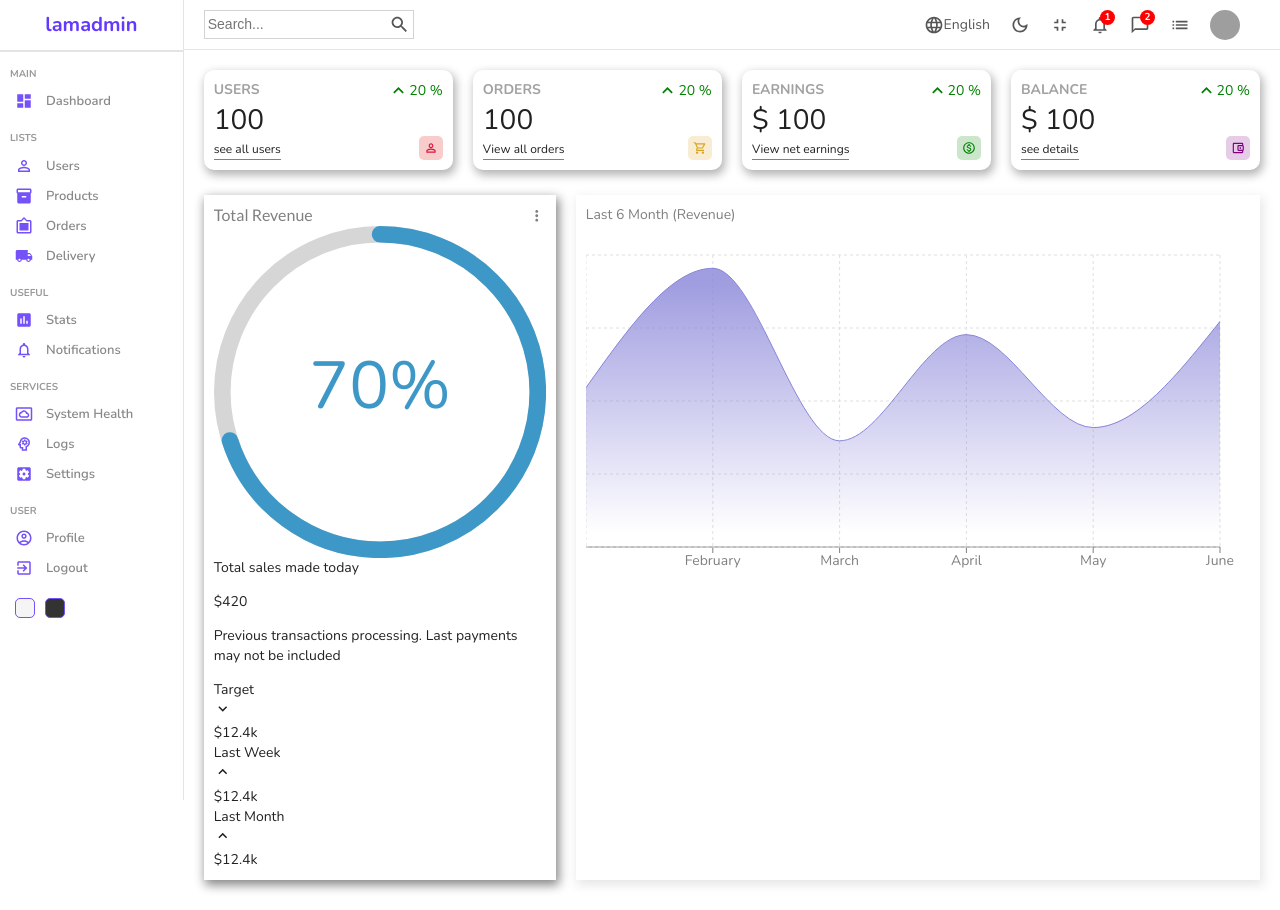
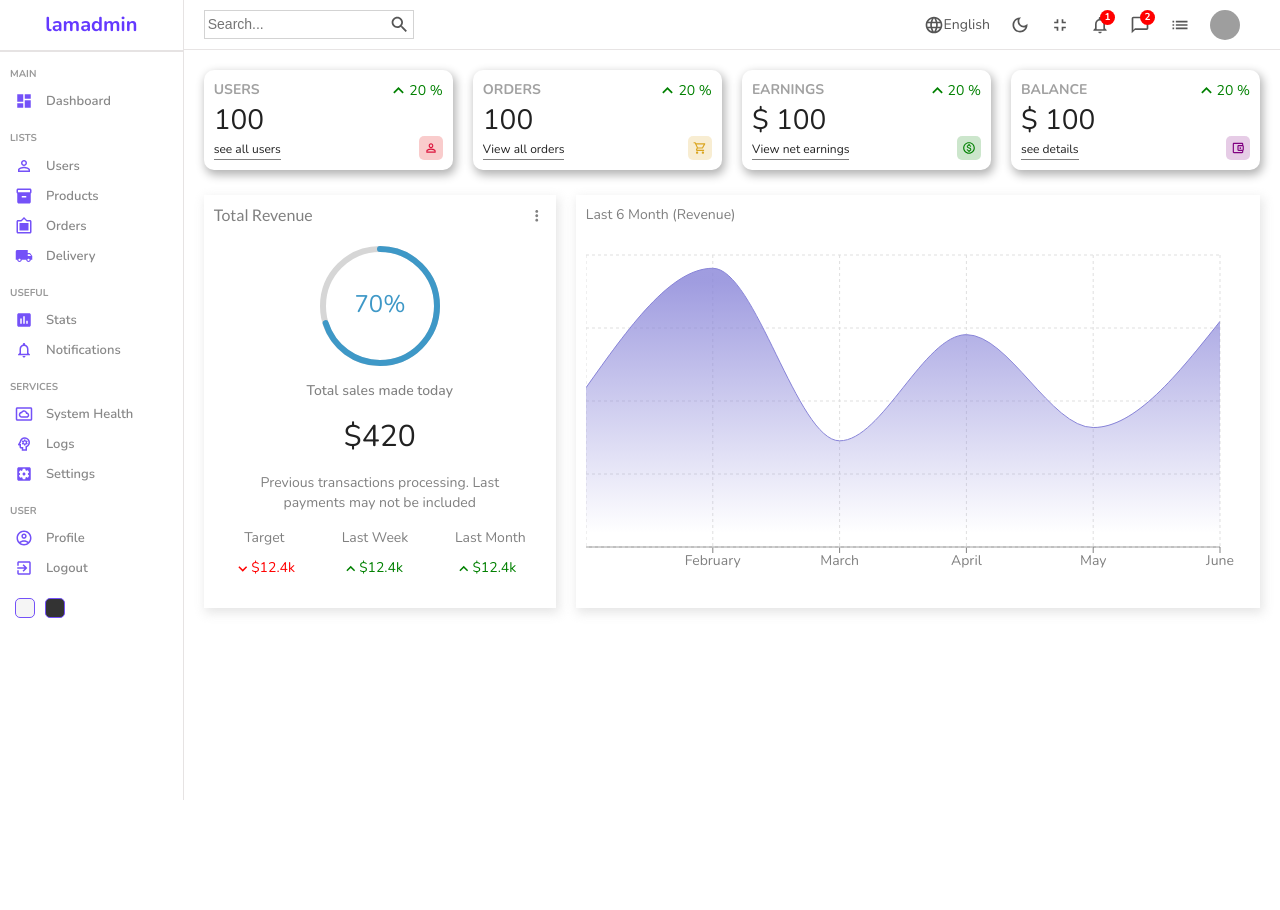
Before and after one commit to IbrohimFayzullayev/adminPanel, a React (Create React App) app: page / in a window 1280 px wide. After the commit the page ends 800 px from the top, so only its background shows below. Built offline with nearby package versions, Linux system fonts and the light colour scheme; grey boxes are pictures that could not be loaded.

Commit message:
home page finish

```diff
--- a/src/components/featured/featured.scss
+++ b/src/components/featured/featured.scss
@@ -1,7 +1,7 @@
 .featured {
   flex: 2;
-  -webkit-box-shadow: 2px 4px 10px 1px rgba(0, 0, 0, 0.48);
-  box-shadow: 2px 4px 10px 1px rgba(0, 0, 0, 0.48);
+  -webkit-box-shadow: 2px 4px 10px 1px rgba(0, 0, 0, 0.47);
+  box-shadow: 2px 4px 10px 1px rgba(201, 201, 201, 0.47);
   padding: 10px;
 
   .top {
@@ -16,4 +16,60 @@
       font-weight: 500;
     }
   }
+  .bottom {
+    padding: 20px;
+    display: flex;
+    align-items: center;
+    justify-content: center;
+    flex-direction: column;
+    gap: 15px;
+    p {
+      margin-bottom: 0;
+    }
+    .featuredChart {
+      width: 120px;
+      height: 120px;
+    }
+    .title {
+      font-weight: 500;
+      color: gray;
+    }
+    .amount {
+      font-size: 30px;
+    }
+    .desc {
+      font-weight: 300;
+      font-size: 14px;
+      color: gray;
+      text-align: center;
+    }
+    .summary {
+      width: 100%;
+      display: flex;
+      align-items: center;
+      justify-content: space-between;
+
+      .item {
+        text-align: center;
+
+        .itemTitle {
+          font-size: 14px;
+          color: gray;
+        }
+        .itemResult {
+          display: flex;
+          align-items: center;
+          margin-top: 10px;
+          font-size: 14px;
+
+          &.positive {
+            color: green;
+          }
+          &.negative {
+            color: red;
+          }
+        }
+      }
+    }
+  }
 }
```
